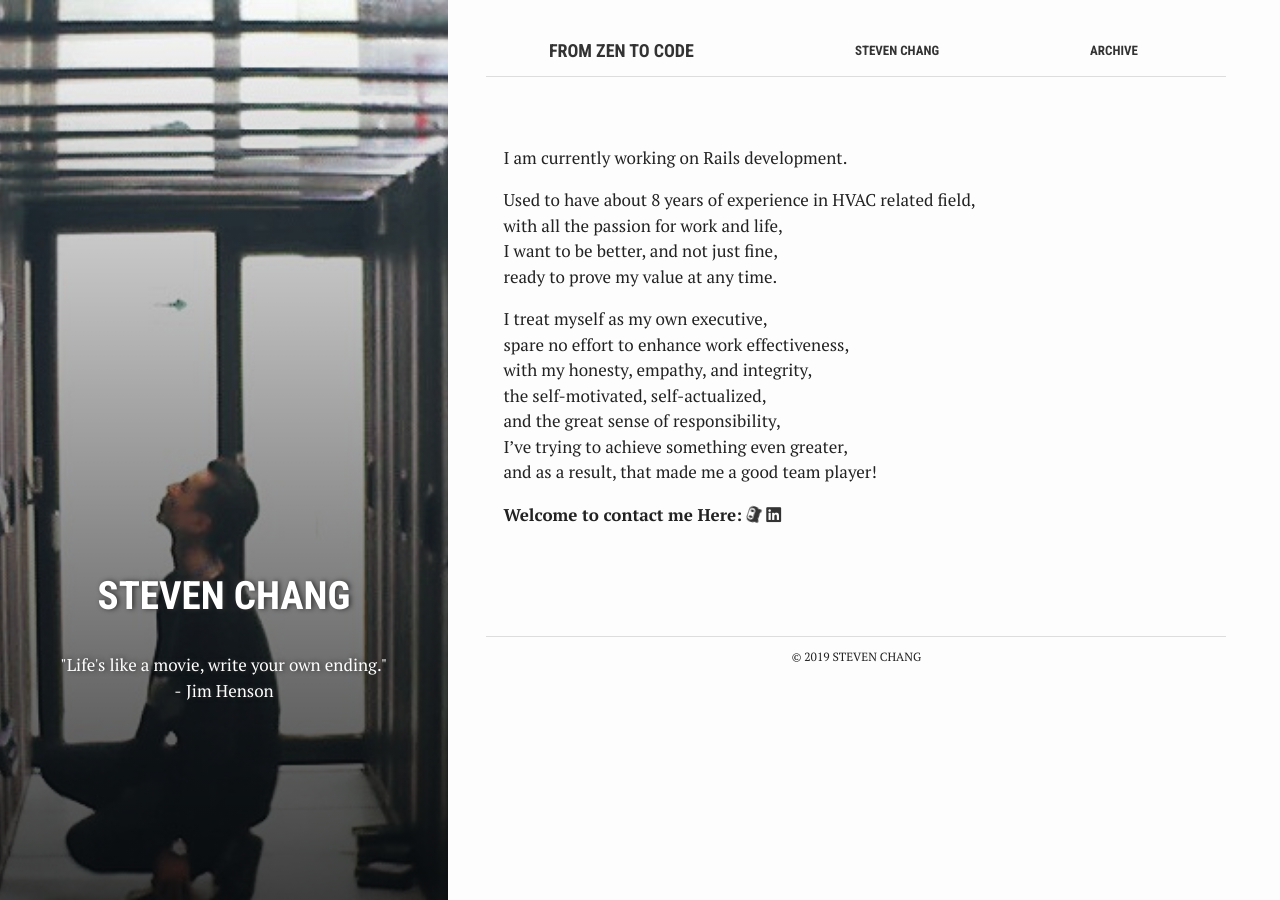
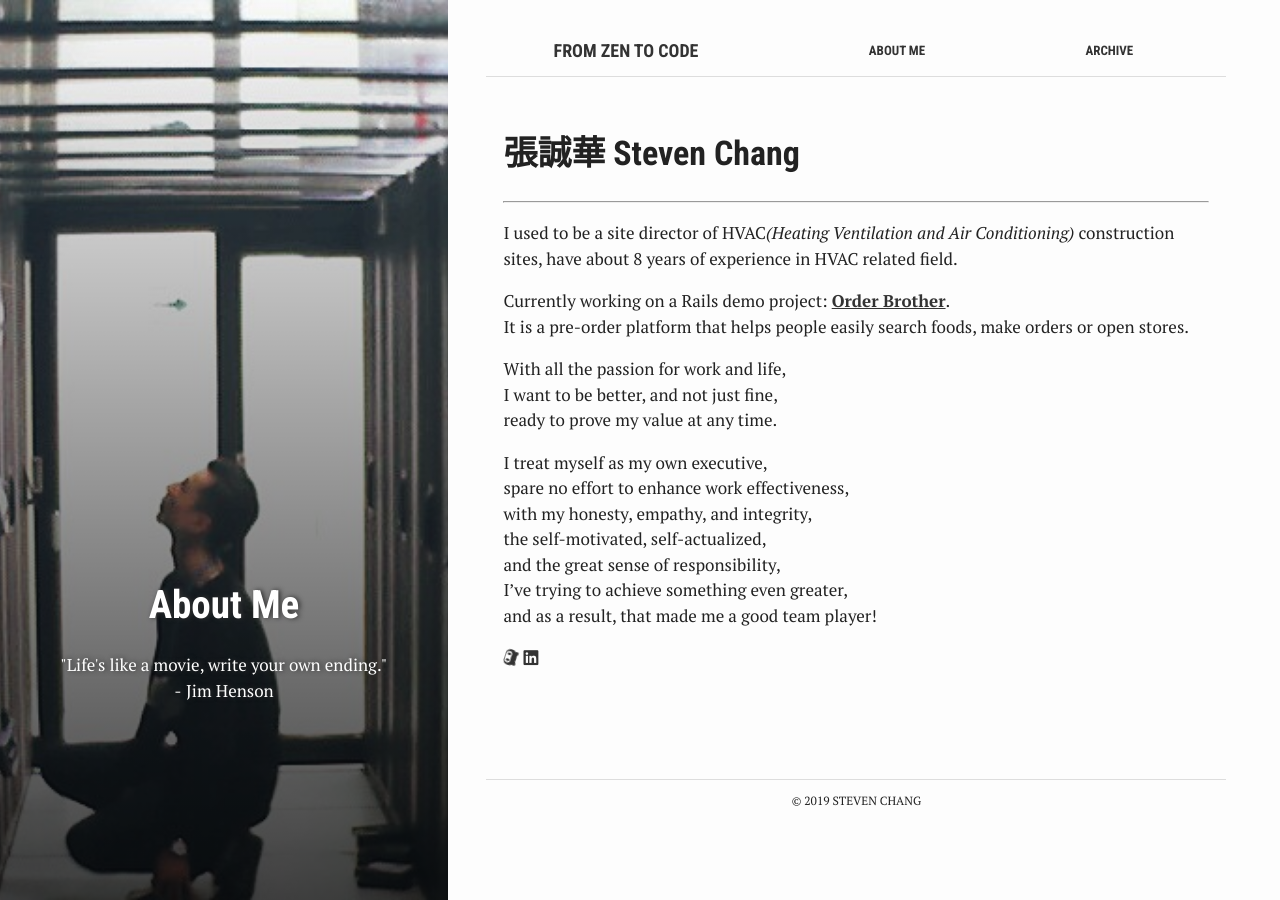
Before and after one commit to stevencch99/stevencch99.github.io, a Jekyll site: the page built from about.md, in a window 1280 px wide. Built offline with Jekyll 4.4.1, drawn with Linux system fonts in a browser that asks for light colours; comment, search, counter and statistics services are not loaded.

Commit message:
Modify About page and aside section.

```diff
--- a/_includes/aside.html
+++ b/_includes/aside.html
@@ -20,12 +20,10 @@
           {{ page.title }}
         {% else %}
         <a href="{ site.baseurl }" class="aside__landing">From Zen to Code</a>
-        <!-- <p>Steven Chang</p> -->
-        <br/>
-          <a href="https://github.com/stevencch99"><i class="fab fa-github-alt fa-spin"></i></a>
-          <a href="https://www.linkedin.com/in/stevenchchang/"><i class="fab fa-linkedin"></i></a>
+        <!-- <br/> -->
+          <!-- <a href="https://github.com/stevencch99"><i class="fab fa-github-alt fa-spin"></i></a>
+          <a href="https://www.linkedin.com/in/stevenchchang/"><i class="fab fa-linkedin"></i></a> -->
         {% endif %}
-
       </div>
 
       <p class="aside__page-summary">
@@ -33,13 +31,13 @@
           {{ page.summary }}
         {% else %}
           <p class="aside__text">
-            <span></span>
+            <a href="/about/" class="aside__text--title">Steven Chang</a><br />
+            <a href="https://github.com/stevencch99"><i class="aside__text--icon fab fa-github-alt fa-spin"></i></a>
+            <a href="https://www.linkedin.com/in/stevenchchang/"><i class="aside__text--icon fab fa-linkedin"></i></a>
           </p>
         {% endif %}
       </p>
-
     </div>
-
   </div>
 
   <div id="switcher"></div>
--- a/about.md
+++ b/about.md
@@ -1,30 +1,33 @@
 ---
 bg: "IMG_0358.jpg"
 layout: page
-title: "Steven Chang"
-crawlertitle: "Why and how this blog was created"
+title: "About Me"
+crawlertitle: "About Steven Chang and this blog"
+description: "About Steven Chang and this blog"
 permalink: /about/
 summary: "\"Life's like a movie, write your own ending.\" <br />
 -  Jim Henson"
 active: about
 ---
+# 張誠華 Steven Chang
+---
+I used to be a site director of HVAC*(Heating Ventilation and Air Conditioning)* construction sites,
+have about 8 years of experience in HVAC related field.
 
-I am currently working on Rails development.
+Currently working on a Rails demo project: **[Order Brother](https://github.com/order-brother/Order-Brother)**.
+It is a pre-order platform that helps people easily search foods, make orders or open stores.
 
-Used to have about 8 years of experience in HVAC related field,
-with all the passion for work and life,
+With all the passion for work and life,
 I want to be better, and not just fine,
 ready to prove my value at any time.
 
 I treat myself as my own executive,
 spare no effort to enhance work effectiveness,
-with my honesty,  empathy, and integrity,
+with my honesty, empathy, and integrity,
 the self-motivated, self-actualized,
 and the great sense of responsibility,
 I've trying to achieve something even greater,
 and as a result, that made me a good team player!
 
-**Welcome to contact me Here:**
-[<i class="fab fa-github-alt fa-spin"></i>](https://github.com/stevencch99)
-[<i class="fab fa-linkedin"></i>](https://www.linkedin.com/in/stevenchchang/)
+[<i class="fab fa-github-alt fa-spin"></i>](https://github.com/stevencch99) [<i class="fab fa-linkedin"></i>](https://www.linkedin.com/in/stevenchchang/)
 <!-- [{{site.github_username}}](https://github.com/stevencch99) -->
--- a/assets/_sass/_base.scss
+++ b/assets/_sass/_base.scss
@@ -42,10 +42,10 @@ h6 { font-size: .6em; }
 
 .heading {
   font-size: 2.3em;
-  text-transform: uppercase;
+  // text-transform: uppercase;
   font-weight: bold;
   font-family: 'Roboto Condensed', sans-serif;
-  margin: .67em 0;
+  // margin: .67em 0;
   a:link, a:hover, a:focus, a:visited {
     color: #fff;
   }
--- a/assets/_sass/_layout.scss
+++ b/assets/_sass/_layout.scss
@@ -206,6 +206,20 @@ a {
   }
 }
 
+.aside__text--title {
+  display: inline-block;
+  color: #fff;
+  font-size: 24px;
+  text-decoration: none;
+  margin-bottom: 4px;
+}
+.aside__text--icon {
+  display: inline-block;
+  margin-right: 6px;
+  font-size: 24px;
+  color: #fff;
+}
+
 
 .sidebar,
 .cover {
```
